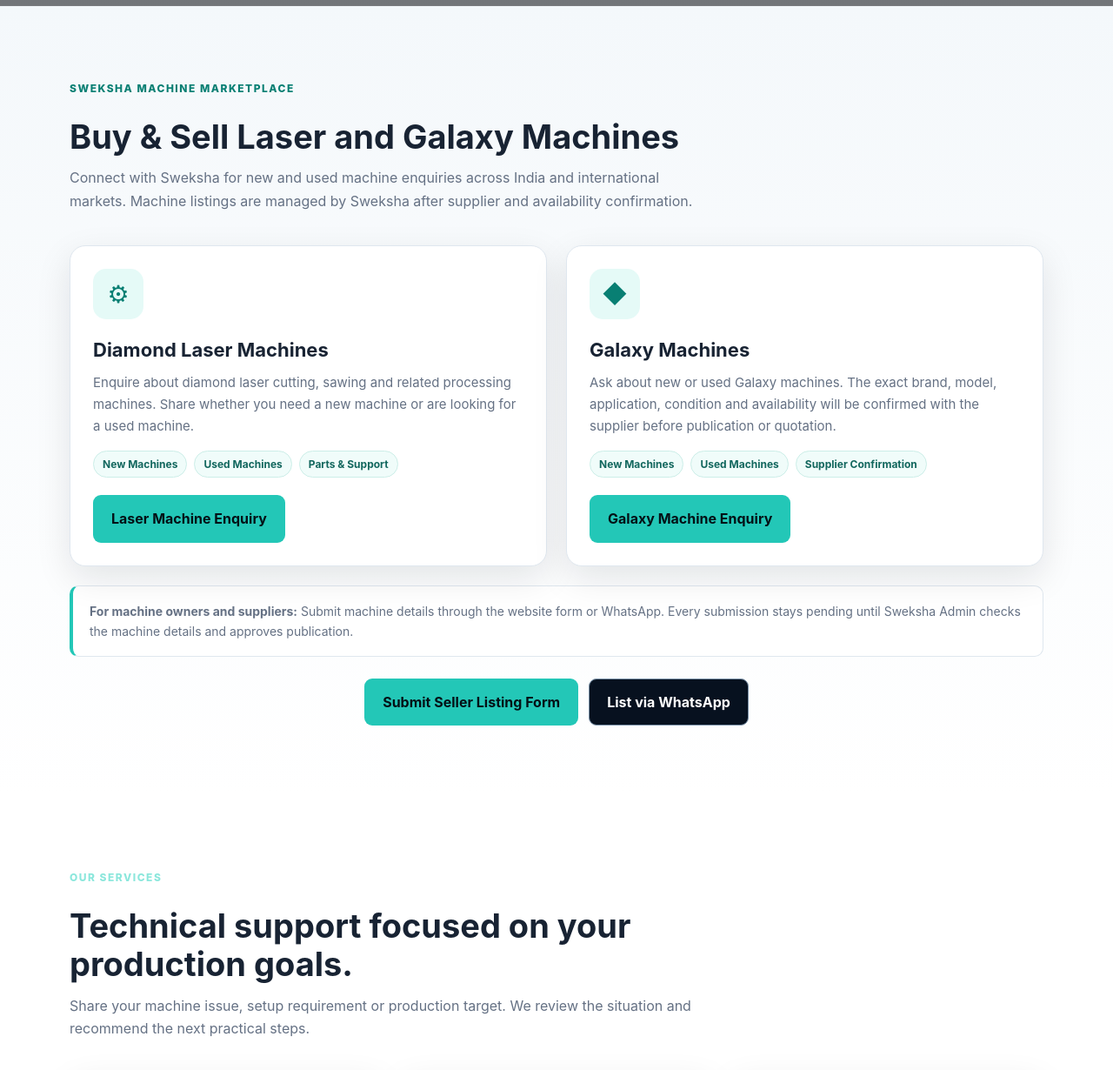
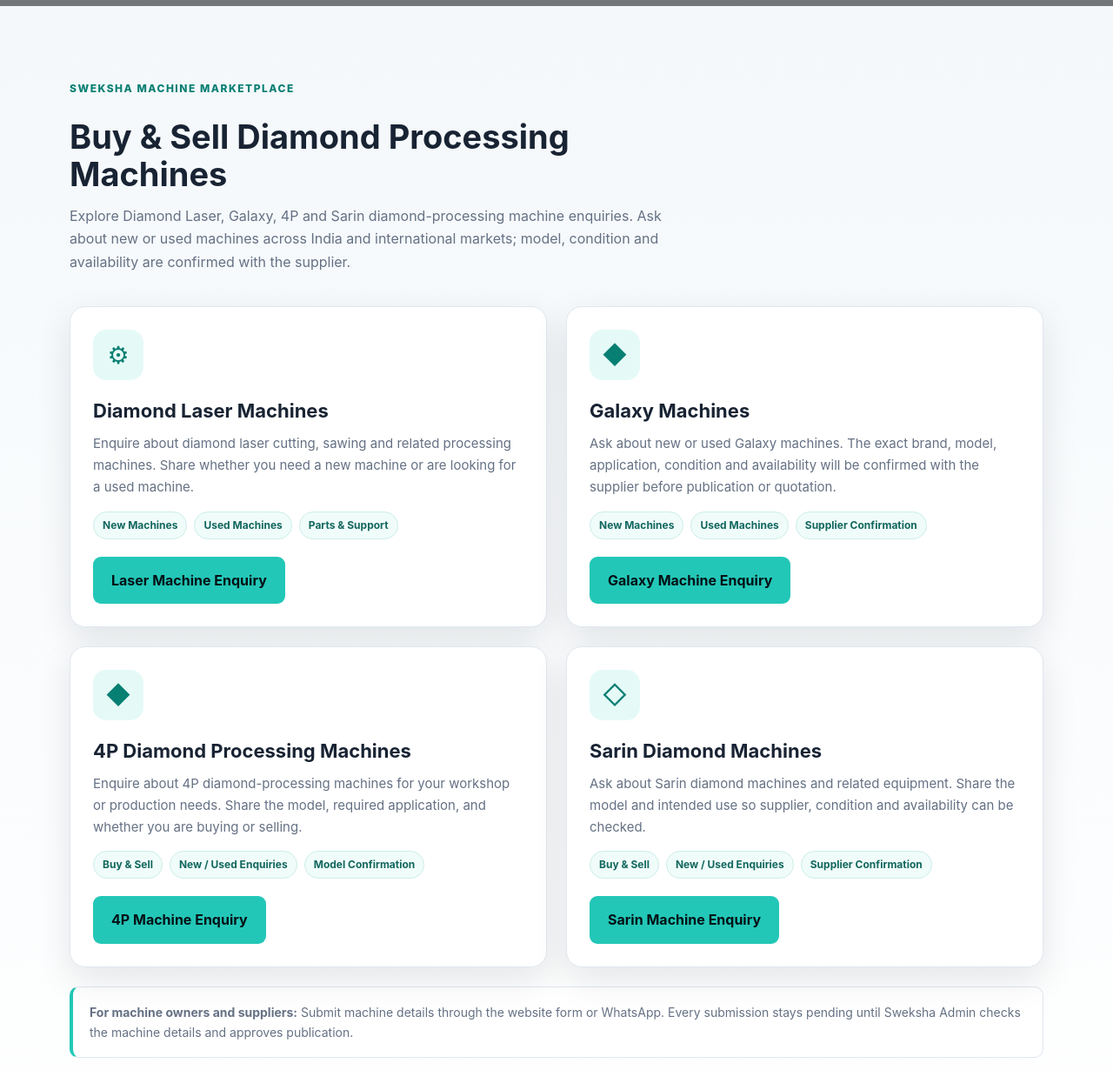
Before and after one commit to kamatrajukumar2000-cmyk/sweksha-website, a plain HTML site: page index.html in a window 1280 px wide. Shown: the part 840-2070 px from the top of the page at 87% size. Drawn offline with Linux system fonts and the light colour scheme; grey boxes are pictures that could not be loaded.

Commit message:
Add 4P and Sarin machine cards to homepage marketplace

```diff
--- a/index.html
+++ b/index.html
@@ -349,8 +349,8 @@
       <div class="container">
         <div class="section-head">
           <span class="eyebrow" style="color:#087f73">Sweksha Machine Marketplace</span>
-          <h2>Buy &amp; Sell Laser and Galaxy Machines</h2>
-          <p>Connect with Sweksha for new and used machine enquiries across India and international markets. Machine listings are managed by Sweksha after supplier and availability confirmation.</p>
+          <h2>Buy &amp; Sell Diamond Processing Machines</h2>
+          <p>Explore Diamond Laser, Galaxy, 4P and Sarin diamond-processing machine enquiries. Ask about new or used machines across India and international markets; model, condition and availability are confirmed with the supplier.</p>
         </div>
         <div class="machine-market-grid">
           <article class="machine-market-card">
@@ -366,6 +366,20 @@
             <p>Ask about new or used Galaxy machines. The exact brand, model, application, condition and availability will be confirmed with the supplier before publication or quotation.</p>
             <div class="machine-market-tags"><span>New Machines</span><span>Used Machines</span><span>Supplier Confirmation</span></div>
             <a class="btn btn-primary" href="https://wa.me/917827474249?text=Hello%20Sweksha%2C%20I%20am%20interested%20in%20buying%20or%20selling%20a%20Galaxy%20Machine.%20Please%20confirm%20the%20available%20models." target="_blank" rel="noopener noreferrer" onclick="trackEvent('machine_market_enquiry',{category:'galaxy_machine'});">Galaxy Machine Enquiry</a>
+          </article>
+          <article class="machine-market-card">
+            <div class="machine-market-icon" aria-hidden="true">◆</div>
+            <h3>4P Diamond Processing Machines</h3>
+            <p>Enquire about 4P diamond-processing machines for your workshop or production needs. Share the model, required application, and whether you are buying or selling.</p>
+            <div class="machine-market-tags"><span>Buy &amp; Sell</span><span>New / Used Enquiries</span><span>Model Confirmation</span></div>
+            <a class="btn btn-primary" href="https://wa.me/917827474249?text=Hello%20Sweksha%2C%20I%20am%20interested%20in%20buying%20or%20selling%20a%204P%20Diamond%20Processing%20Machine.%20Please%20contact%20me." target="_blank" rel="noopener noreferrer" onclick="trackEvent('machine_market_enquiry',{category:'4p_machine'});">4P Machine Enquiry</a>
+          </article>
+          <article class="machine-market-card">
+            <div class="machine-market-icon" aria-hidden="true">◇</div>
+            <h3>Sarin Diamond Machines</h3>
+            <p>Ask about Sarin diamond machines and related equipment. Share the model and intended use so supplier, condition and availability can be checked.</p>
+            <div class="machine-market-tags"><span>Buy &amp; Sell</span><span>New / Used Enquiries</span><span>Supplier Confirmation</span></div>
+            <a class="btn btn-primary" href="https://wa.me/917827474249?text=Hello%20Sweksha%2C%20I%20am%20interested%20in%20buying%20or%20selling%20a%20Sarin%20Diamond%20Machine.%20Please%20contact%20me." target="_blank" rel="noopener noreferrer" onclick="trackEvent('machine_market_enquiry',{category:'sarin_machine'});">Sarin Machine Enquiry</a>
           </article>
         </div>
         <div class="machine-market-note"><strong>For machine owners and suppliers:</strong> Submit machine details through the website form or WhatsApp. Every submission stays pending until Sweksha Admin checks the machine details and approves publication.</div>
```
